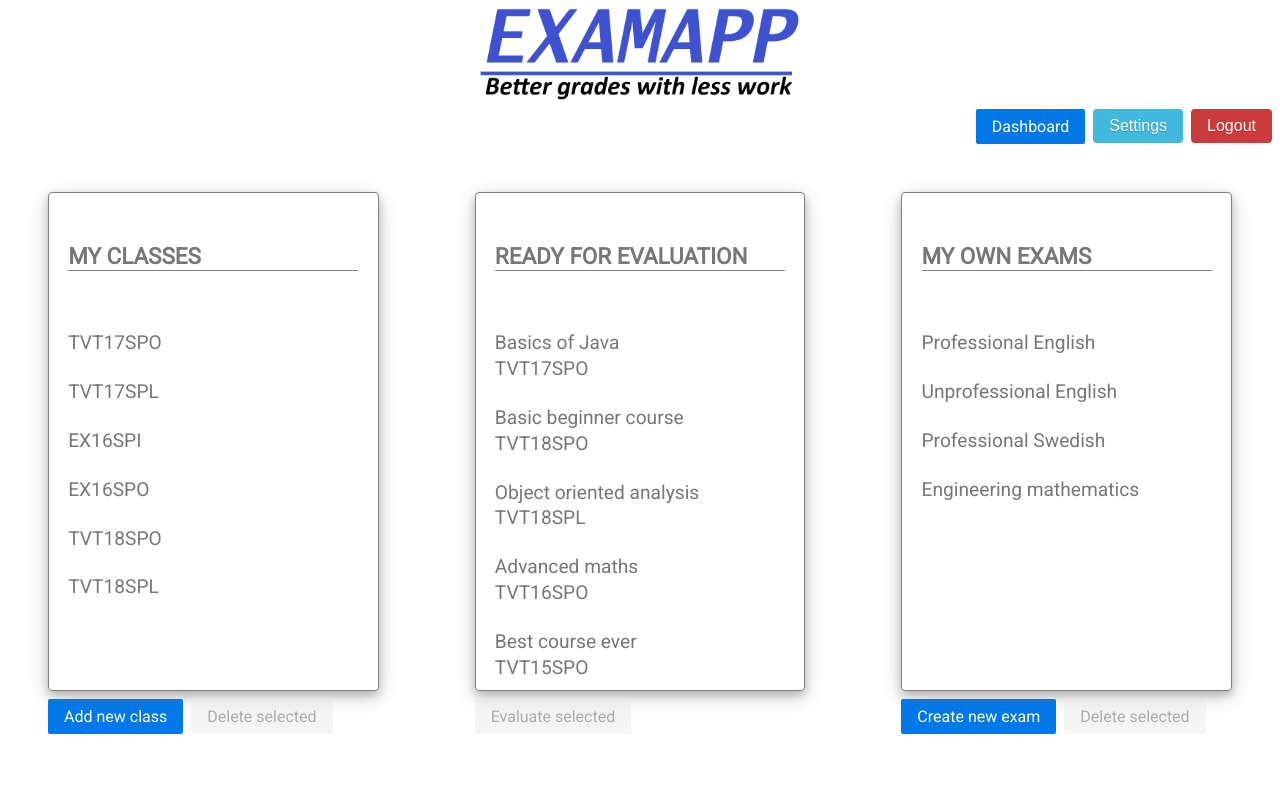
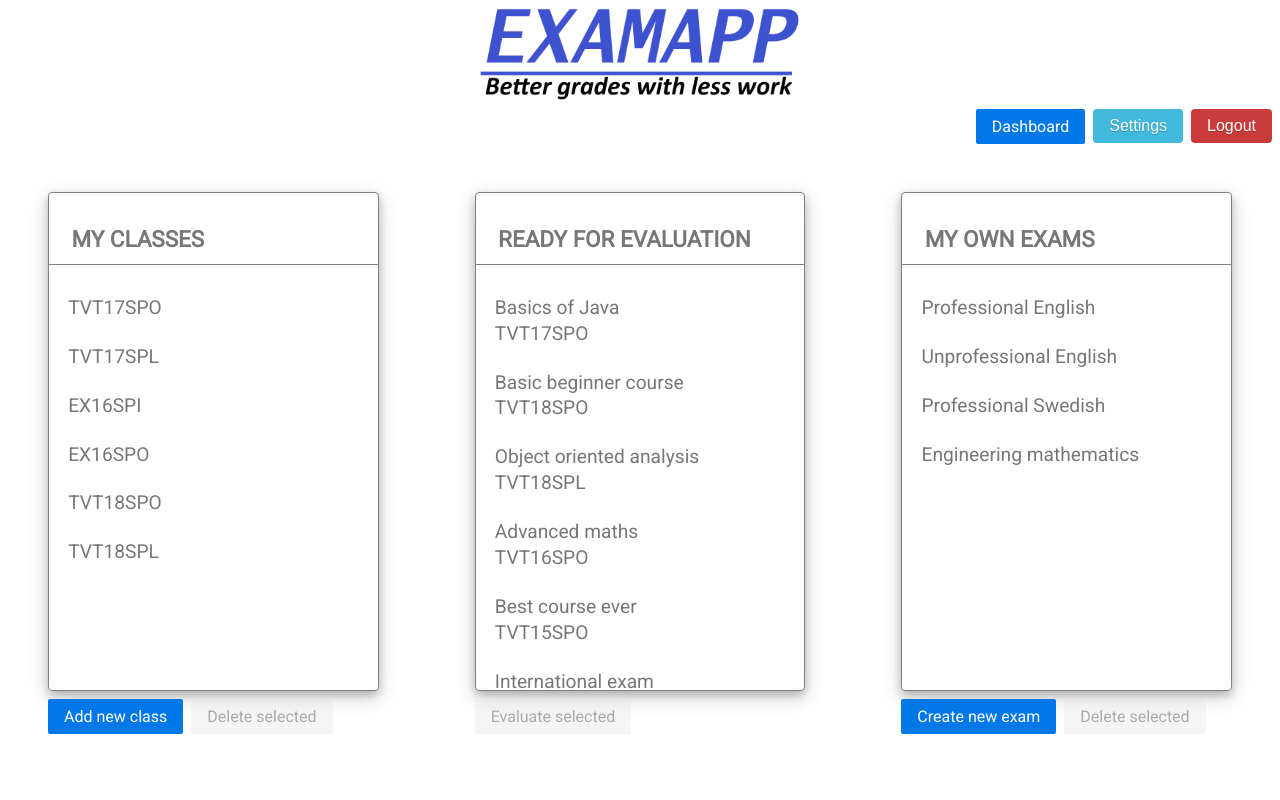
Before and after one commit to examappteam/frontend, a React (Create React App) app: page /dashboard in a window 1280 px wide. Shown: the top 800 px of the page. Built offline with nearby package versions, Linux system fonts and the light colour scheme.

Commit message:
Removed wrapping paragraph from header

```diff
--- a/src/components/common/ScrollableListMenu.js
+++ b/src/components/common/ScrollableListMenu.js
@@ -12,7 +12,7 @@ function ScrollableListMenu(props) {
 
     return(
         <div className="pure-menu pure-menu-scrollable scrollable-list-menu">
-            <p className="pure-menu-link pure-menu-heading"><h3>{props.menuHeader}</h3></p>
+            <h3 className="pure-menu-link pure-menu-heading">{props.menuHeader}</h3>
             <ul className="pure-menu-list">
                {menuItems}
             </ul>
```
